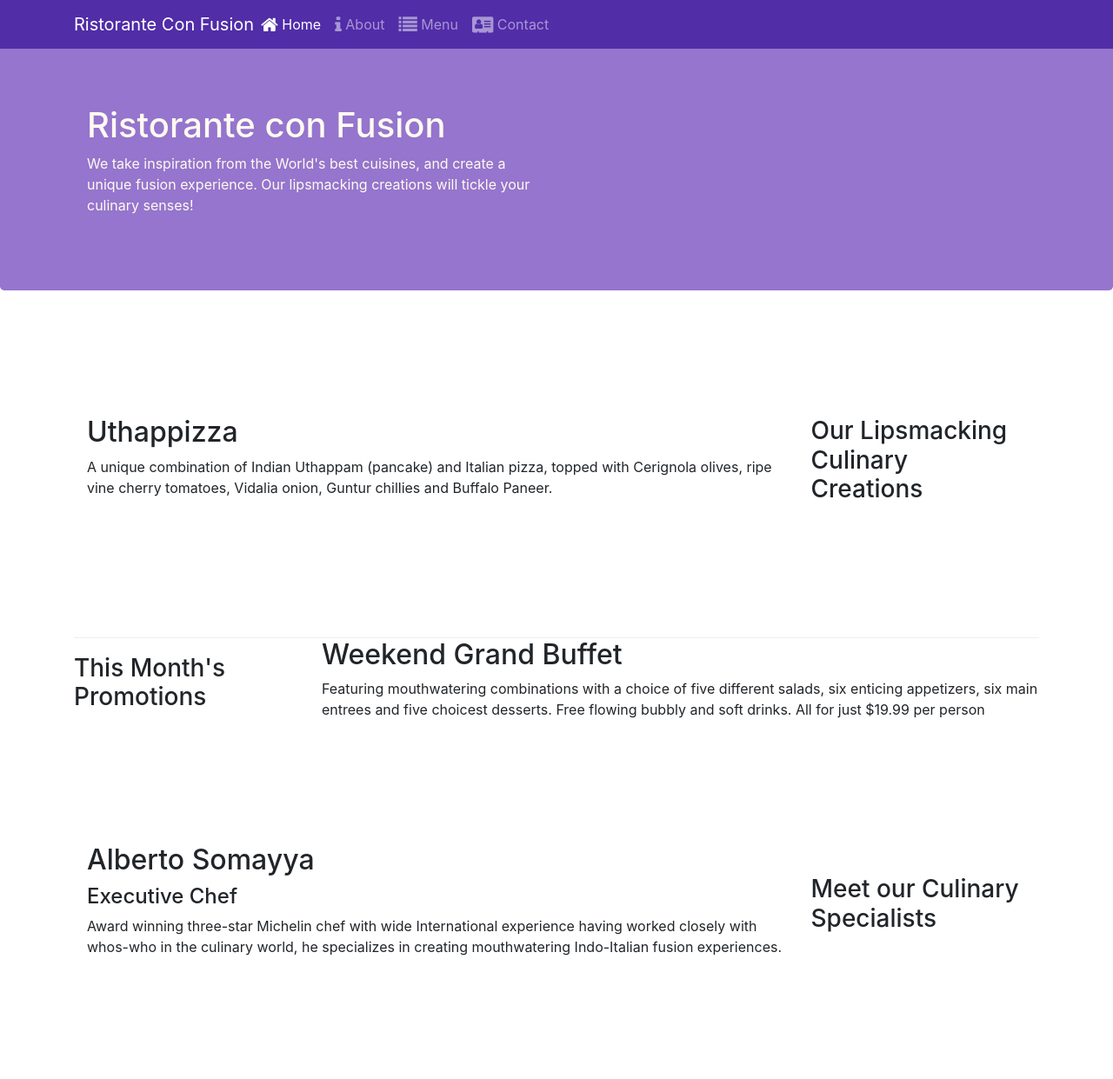
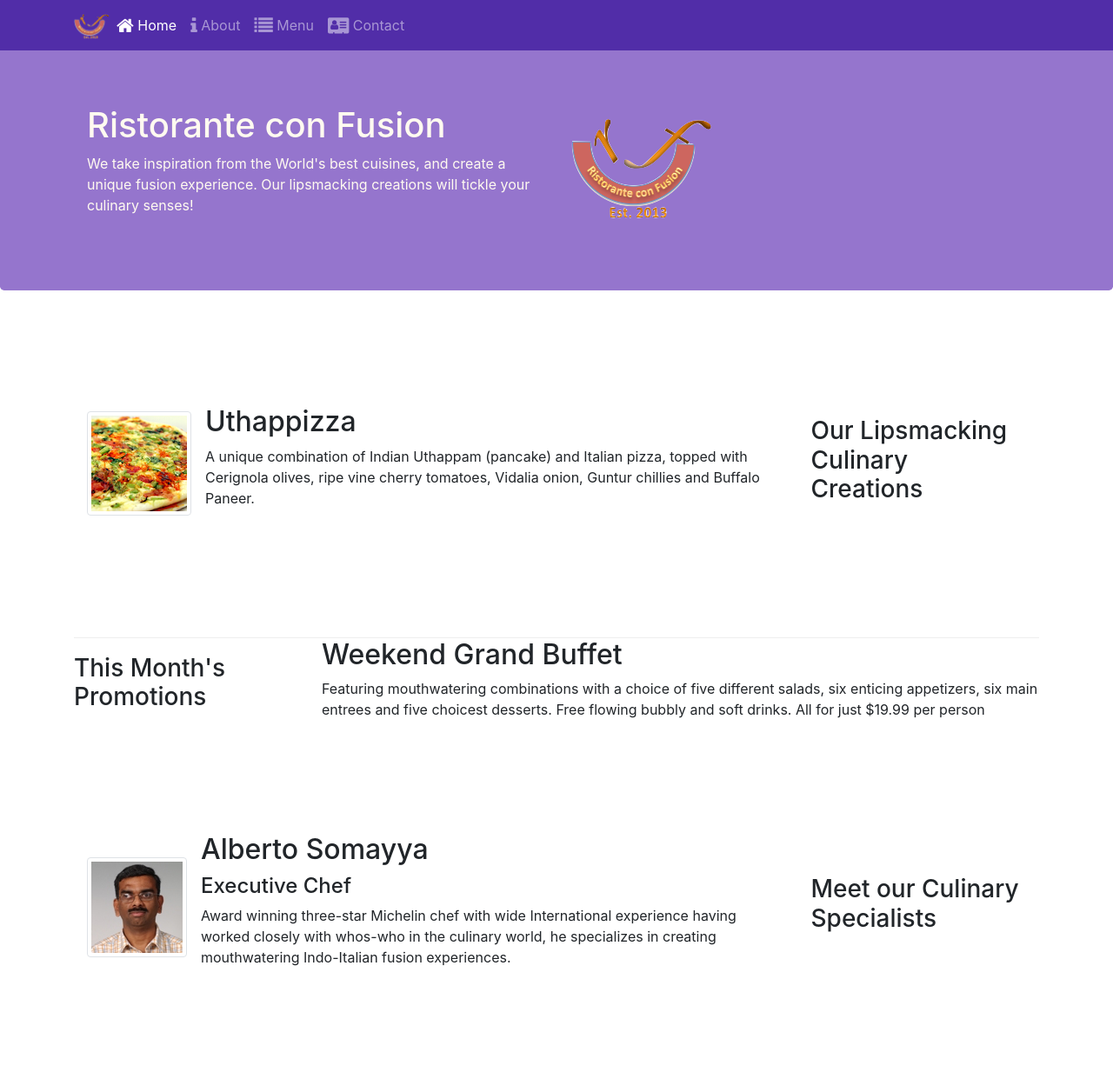
Before and after one commit to L3thal14/Confusion-Bootstrap, a website: page index.html in a window 1280 px wide. Shown: the top 1241 px of the page at 87% size. Drawn offline with nearby package versions, Linux system fonts and the light colour scheme.

Commit message:
Images and Media

```diff
--- a/index.html
+++ b/index.html
@@ -21,7 +21,7 @@
             <button class="navbar-toggler" type="button" data-toggle="collapse" data-target="#Navbar">
                 <span class="navbar-toggler-icon"></span>
             </button>
-            <a class="navbar-brand mr-auto" href="#">Ristorante Con Fusion</a>
+            <a class="navbar-brand mr-auto" href="#"><img src="img/logo.png" height="30" width="41"></a>
             <div class="collapse navbar-collapse" id="Navbar">
                 <ul class="navbar-nav mr-auto">
                     <li class="nav-item active">
@@ -47,7 +47,9 @@
                         your culinary senses!
                     </p>
                 </div>
-                <div class="col-12 col-sm"></div>
+                <div class="col-12 col-sm align-self-center">
+                    <img src="img/logo.png" class="img-fluid">
+                </div>
             </div>
         </div>
     </header>
@@ -58,12 +60,19 @@
                 <h3>Our Lipsmacking Culinary Creations</h3>
             </div>
             <div class="col col-sm order-sm-first col-md">
-                <h2>Uthappizza</h2>
+                <div class="media">
+                    <img class="d-flex mr-3 img-thumbnail align-self-center"
+                    src="img/uthappizza.png" alt="uthappizza">
+                    <div class="media-body">
+                        <h2 class="mt-0">Uthappizza</h2>
                         <p class="d-none d-sm-block">
                             A unique combination of Indian Uthappam (pancake) and Italian pizza,
                             topped with Cerignola olives, ripe vine cherry tomatoes, Vidalia
                             onion, Guntur chillies and Buffalo Paneer.
                         </p>
+                    </div>
+                </div>
+
             </div>
         </div>
 
@@ -87,6 +96,10 @@
                 <h3>Meet our Culinary Specialists</h3>
             </div>
             <div class="col col-sm order-sm-first col-md">
+                <div class="media">
+                    <img class="d-flex mr-3 img-thumbnail align-self-center"
+                    src="img/alberto.png" alt="alberto">
+                <div class="media-body">
                     <h2>Alberto Somayya</h2>
                 <h4>Executive Chef</h4>
                 <p class="d-none d-sm-block">
@@ -95,6 +108,7 @@
                     world, he specializes in creating mouthwatering Indo-Italian fusion
                     experiences.
                 </p>
+                </div>
             </div>
         </div>
     </div>
```
Also changed, not shown: aboutus.html (+1 -1 lines), contactus.html (+3 -2 lines), img/alberto.png (added), img/buffet.png (added), img/logo.png (added), img/uthappizza.png (added), 1 other file. Lines whose indentation alone changed are shown as unchanged.
